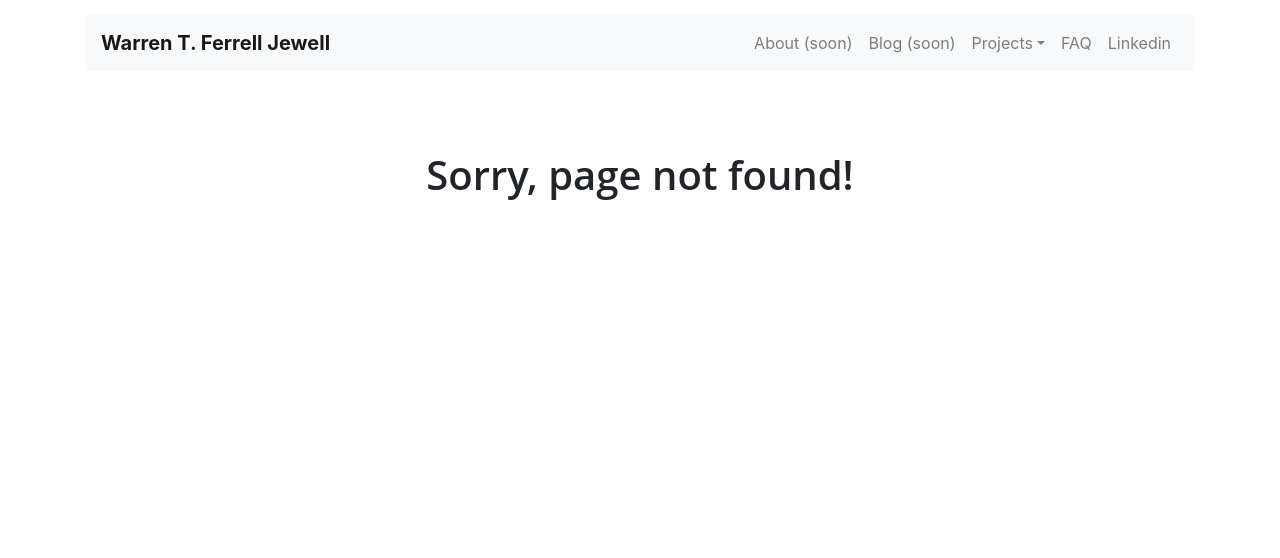
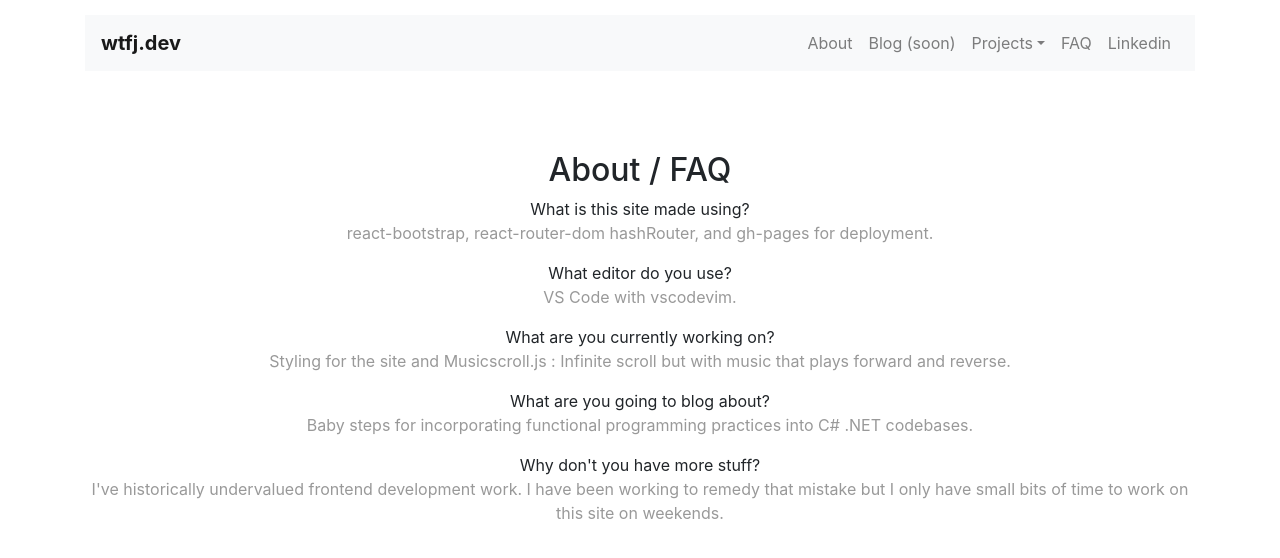
Before and after one commit to WarrenFerrell/WarrenFerrell.github.io, a React (Create React App) app: page /#/faq in a window 1280 px wide. Before the commit this address had no page. Shown: the top 558 px of the page. Built offline with nearby package versions, Linux system fonts and the light colour scheme.

Commit message:
add some more about myself stuff to fill in lack of content

```diff
--- a/src/App.js
+++ b/src/App.js
@@ -10,13 +10,13 @@ function App() {
     <div className="App container">
       <Navbar bg="light" expand="lg">
           <Link to="/" className="navbar-brand">
-            Warren T. Ferrell Jewell
+            wtfj.dev
           </Link>
         <Navbar.Toggle aria-controls="basic-navbar-nav" />
         <Navbar.Collapse id="basic-navbar-nav">
           <Nav className="ml-auto" pullRight="true">
-            <Link to="/about" className="nav-link">
-              About (soon)
+            <Link to="/faq" className="nav-link">
+              About
             </Link>
             <Link to="/blog" className="nav-link">
               Blog (soon)
--- a/src/Routes.js
+++ b/src/Routes.js
@@ -1,7 +1,7 @@
 import React from "react";
 import { Route, Switch, HashRouter } from "react-router-dom";
 import Home from "./containers/Home";
-import About from "./containers/About";
+import FAQ from "./containers/FAQ";
 import NotFound from "./containers/NotFound";
 
 export default function Routes() {
@@ -9,7 +9,7 @@ export default function Routes() {
     <HashRouter basename="/">
       <Switch>
         <Route exact path="/" component={Home} />
-        <Route exact path="/about" component={About} />
+        <Route exact path="/faq" component={FAQ} />
         <Route component={NotFound} />
       </Switch>
     </HashRouter>
--- a/src/containers/About.js
+++ /dev/null
@@ -1,13 +0,0 @@
-import React, { Component } from 'react';
-import "./Home.css";
-
-export default function AboutPage() {
-  return (
-    <div className="Home">
-      <div className="lander">
-        <h1>About</h1>
-        <p></p>
-      </div>
-    </div>
-  );
-}
--- /dev/null
+++ b/src/containers/FAQ.js
@@ -0,0 +1,22 @@
+import React, { Component } from 'react';
+import "./Home.css";
+
+export default function Render() {
+  return (
+    <div className="Home">
+      <div className="lander">
+        <h2>About / FAQ</h2>
+        <div>What is this site made using?</div>
+        <p>react-bootstrap, react-router-dom hashRouter, and gh-pages for deployment.</p>
+        <div>What editor do you use?</div>
+        <p>VS Code with vscodevim.</p>
+        <div>What are you currently working on?</div>
+        <p>Styling for the site and Musicscroll.js : Infinite scroll but with music that plays forward and reverse.</p>
+        <div>What are you going to blog about?</div>
+        <p>Baby steps for incorporating functional programming practices into C# .NET codebases.</p>
+        <div>Why don't you have more stuff?</div>
+        <p>I've historically undervalued frontend development work. I have been working to remedy that mistake but I only have small bits of time to work on this site on weekends.</p>
+        </div>
+    </div>
+  );
+}
--- a/src/containers/Home.js
+++ b/src/containers/Home.js
@@ -5,8 +5,8 @@ export default function Home() {
   return (
     <div className="Home">
       <div className="lander">
-        <h1>Warren T. Ferrell Jewell</h1>
-        <p>Collection of personal projects</p>
+        <h2>Warren T. Ferrell Jewell</h2>
+        <p>Natively Coloradoan .NET backend software engineer with experience developing big data (telematics) storage and transmission solutions.</p>
       </div>
     </div>
   );
```
